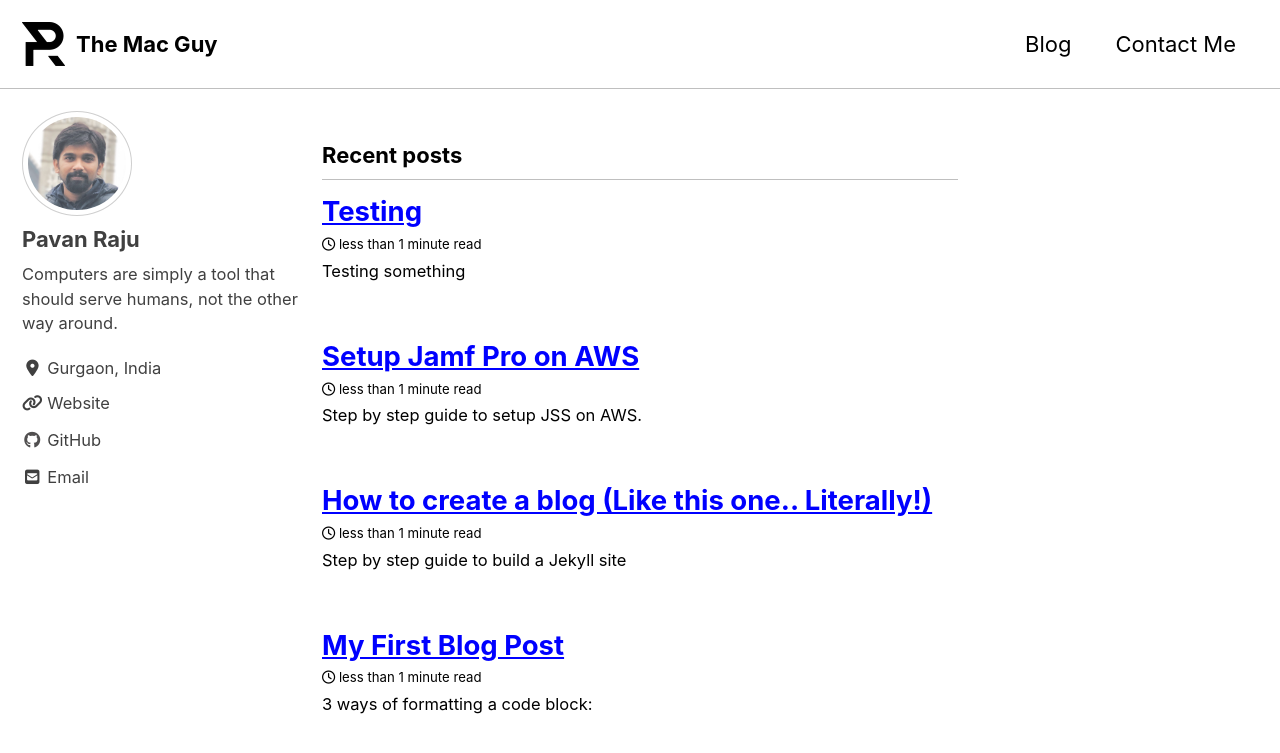
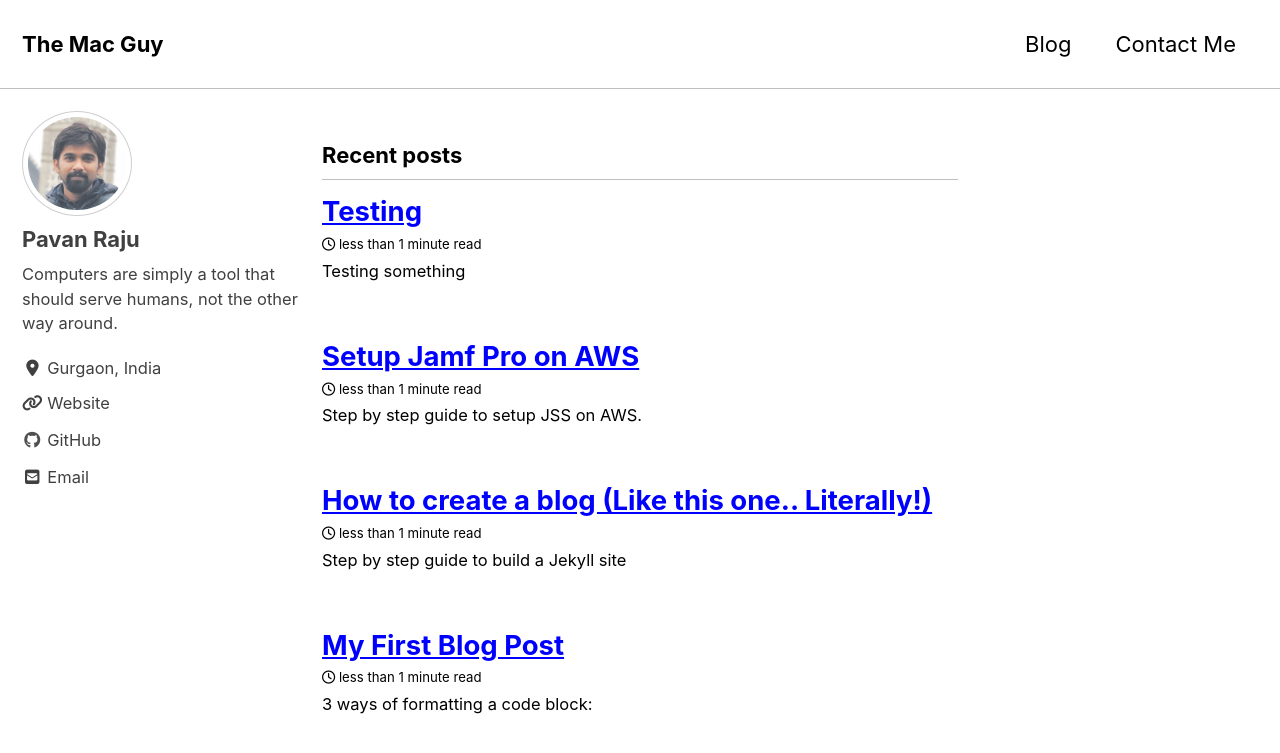
Before and after one commit to iampavan/themacguy, a Jekyll site: the page built from index.html, in a window 1280 px wide and 900 px high. Shown: the top 753 px of the window. Built offline with Jekyll 4.4.1, drawn with Linux system fonts in a browser that asks for light colours; cached includes are drawn as plain includes; nearby versions of some CDN libraries; the list of posts is cut into pages by our own code.

Commit message:
Removing logo-1

```diff
--- a/_config.yml
+++ b/_config.yml
@@ -24,7 +24,7 @@ url                      : # the base hostname & protocol for your site e.g. "ht
 baseurl                  : # the subpath of your site, e.g. "/blog"
 repository               : iampavan # GitHub username/repo-name e.g. "mmistakes/minimal-mistakes"
 teaser                   : # path of fallback teaser image, e.g. "/assets/images/500x300.png"
-logo                     : "/images/logo.png"
+logo                     : # "/images/logo.png"
 masthead_title           : # overrides the website title displayed in the masthead, use " " for no title
 # breadcrumbs            : false # true, false (default)
 words_per_minute         : 200
```
Also changed, not shown: images/Logo.png (deleted).
